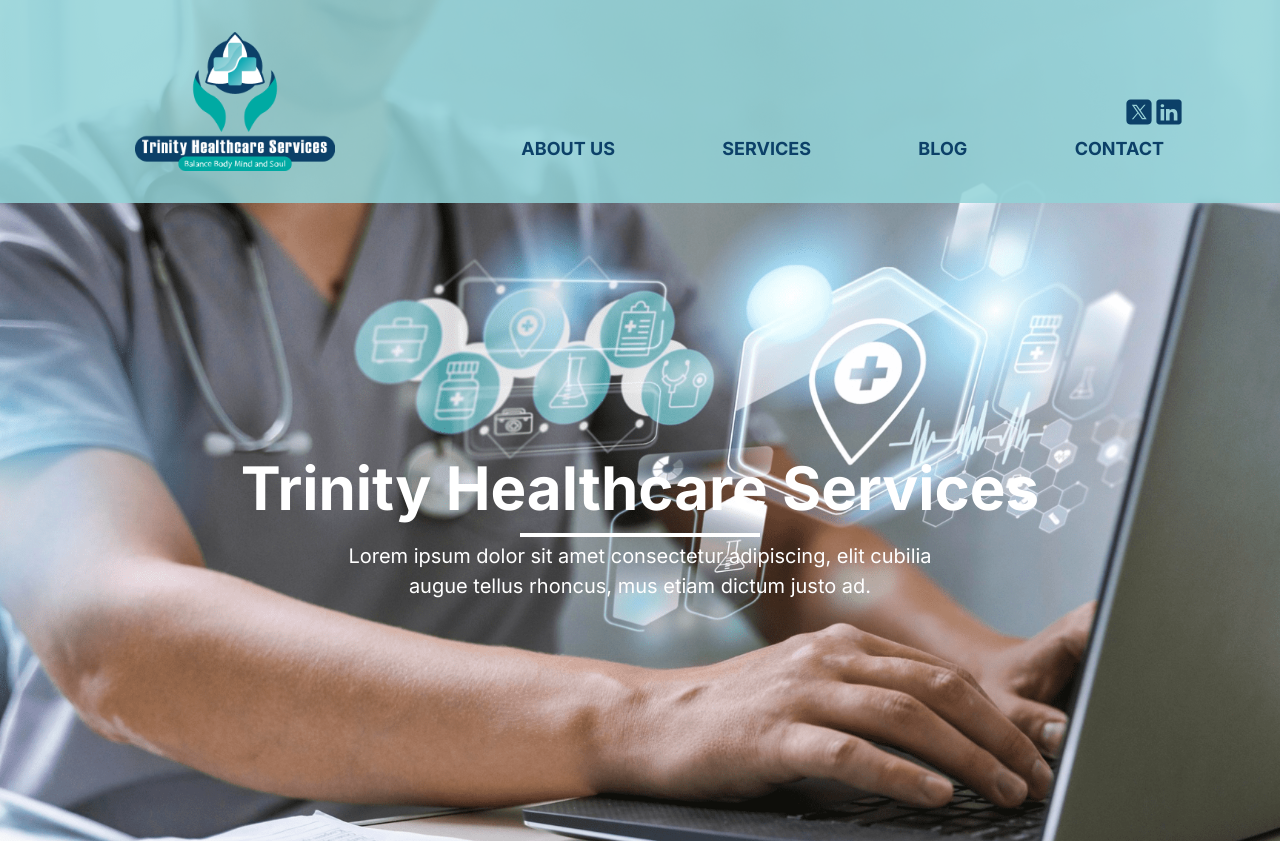
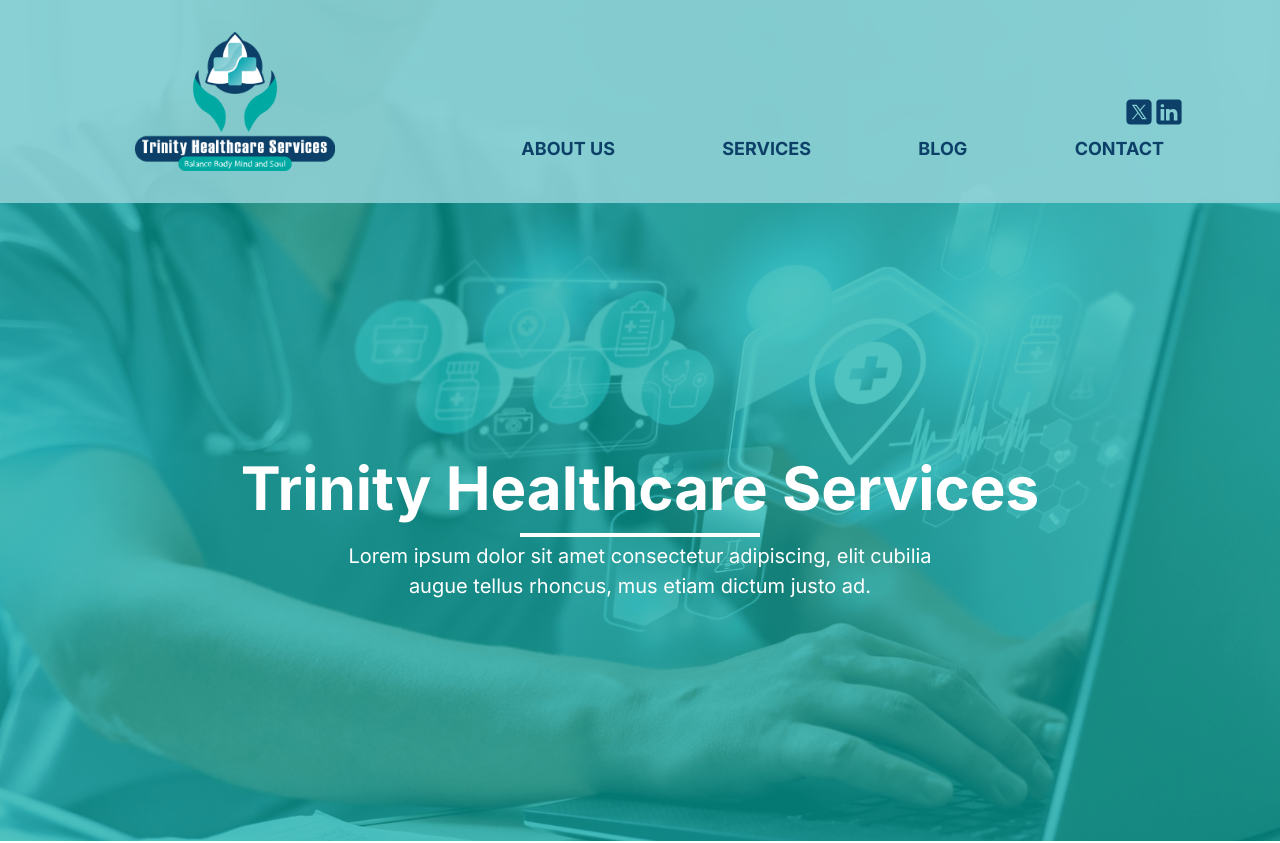
Before and after one commit to LemonGrab766/Trinity-Healthcare, a Next.js app: page / in a window 1280 px wide. Shown: the top 843 px of the page. Built offline with nearby package versions, Linux system fonts and the light colour scheme.

Commit message:
fix banner-home

```diff
--- a/src/components/Banners/HomeBanner.js
+++ b/src/components/Banners/HomeBanner.js
@@ -4,8 +4,7 @@
 export default function HomeBanner() {
   return (
     <div className=" bg-home">
-      {/* <div className=" bg-[#00aaa4af]"> */}
-      <div>
+      <div className=" bg-[#00aaa4af]">
         <Nav />
         <div className=" flex flex-col justify-center items-center py-60">
           <h1 className=" text-[60px] text-white font-bold">
```
Also changed, not shown: 1 other file (tests, documents, lock files or other folders).
